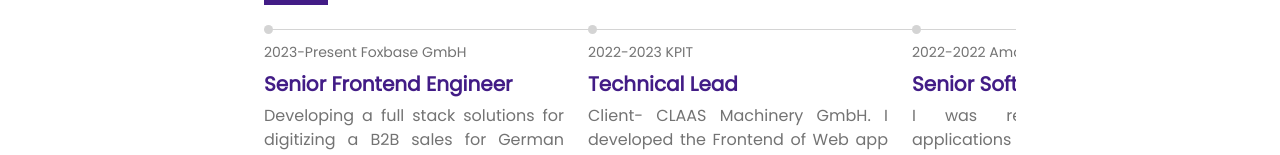
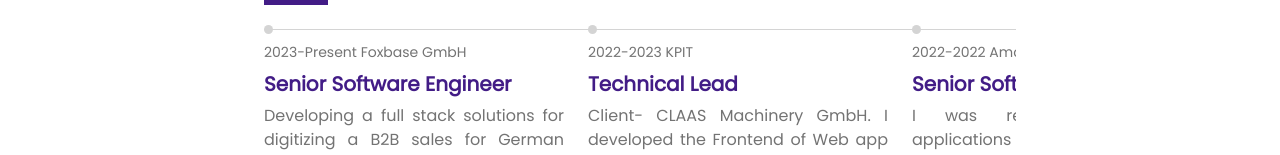
Before and after one commit to dnyaneshwargiri/dnyaneshwargiri.github.io, an Angular app: page / in a window 1280 px wide. Shown: the part 582-737 px from the top of the page. Built offline with nearby package versions, Linux system fonts and the light colour scheme.

Commit message:
fix(text): text update

```diff
--- a/src/app/components/experience/experience.component.ts
+++ b/src/app/components/experience/experience.component.ts
@@ -14,7 +14,7 @@ export class ExperienceComponent {
   title = "Work";
   experiences: Experience[] = [
     {
-      jobRole: "Senior Frontend Engineer",
+      jobRole: "Senior Software Engineer",
       tenure: "2023-Present",
       company: "Foxbase GmbH",
       location: "Dusseldorf, Germany",
```
